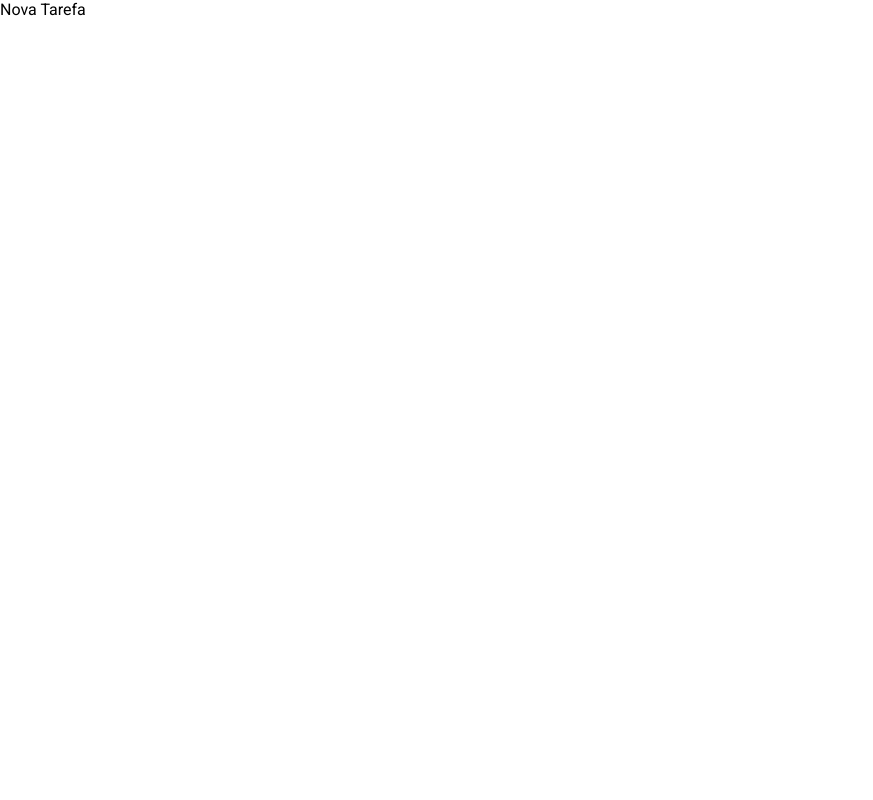
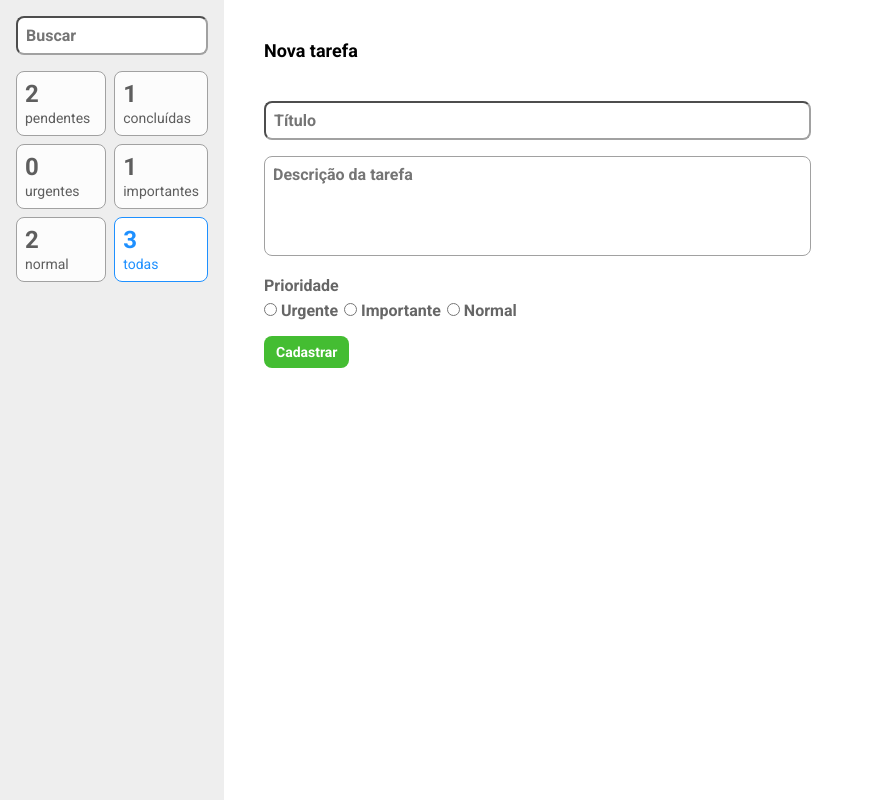
Before and after one commit to devMahaw/todo_react, a React (Create React App) app: page /new in a window 1280 px wide. Shown: the whole page, without its empty margins (0-873 px from the left). Built offline with nearby package versions, Linux system fonts and the light colour scheme.

Commit message:
feat: create task action included

```diff
--- a/src/components/Task/index.tsx
+++ b/src/components/Task/index.tsx
@@ -1,7 +1,7 @@
 import { useDispatch } from "react-redux";
 import { useEffect, useState } from "react";
 import * as S from "./styles";
-import * as enums from "../../utils/enums/task";
+import { SaveButton } from "../../styles";
 import { remove, edit } from "../../store/reducers/tasks";
 import TaskClass from "../../models/Task";
 
@@ -46,7 +46,7 @@ const Task = ({
       <S.ActionBar>
         {isEditing ? (
           <>
-            <S.SaveButton
+            <SaveButton
               onClick={() => {
                 dispatch(
                   edit({
@@ -61,15 +61,17 @@ const Task = ({
               }}
             >
               Salvar
-            </S.SaveButton>
-            <S.CancelButton onClick={cancelEdit}>Cancelar</S.CancelButton>
+            </SaveButton>
+            <S.CancelRemoveButton onClick={cancelEdit}>
+              Cancelar
+            </S.CancelRemoveButton>
           </>
         ) : (
           <>
             <S.Button onClick={() => setIsEditing(true)}>Editar</S.Button>
-            <S.RemoveButton onClick={() => dispatch(remove(id))}>
+            <S.CancelRemoveButton onClick={() => dispatch(remove(id))}>
               Remover
-            </S.RemoveButton>
+            </S.CancelRemoveButton>
           </>
         )}
       </S.ActionBar>
--- a/src/components/Task/styles.ts
+++ b/src/components/Task/styles.ts
@@ -77,14 +77,6 @@ export const Button = styled.button`
   margin-right: 8px;
 `;
 
-export const SaveButton = styled(Button)`
-  background-color: ${variables.green};
-`;
-
-export const CancelButton = styled(Button)`
+export const CancelRemoveButton = styled(Button)`
   background-color: ${variables.red};
 `;
-
-export const RemoveButton = styled(Button)`
-  background-color: ${variables.red};
-`;
--- /dev/null
+++ b/src/containers/Form/index.tsx
@@ -0,0 +1,74 @@
+import { FormEvent, useState } from "react";
+import { useDispatch } from "react-redux";
+import { useNavigate } from "react-router-dom";
+import { MainContainer, SaveButton, Title } from "../../styles/index";
+import { TextField } from "../../styles/index";
+import { Form as FormStyle, Options, Option } from "./styles";
+import * as enums from "../../utils/enums/task";
+import Task from "../../models/Task";
+import { register } from "../../store/reducers/tasks";
+
+const Form = () => {
+  const dispatch = useDispatch();
+  const navigate = useNavigate();
+  const [title, setTitle] = useState("");
+  const [description, setDescription] = useState("");
+  const [priority, setPriority] = useState(enums.Priority.NORMAL);
+
+  const registerTask = (event: FormEvent) => {
+    event.preventDefault();
+
+    const taskForAdd = new Task(
+      title,
+      priority,
+      enums.Status.PENDENTE,
+      description,
+      9
+    );
+
+    dispatch(register(taskForAdd));
+    navigate("/");
+  };
+
+  return (
+    <MainContainer>
+      <Title>Nova tarefa</Title>
+      <FormStyle onSubmit={registerTask}>
+        <TextField
+          required
+          value={title}
+          onChange={({ target }) => setTitle(target.value)}
+          type="text"
+          placeholder="Título"
+        />
+        <TextField
+          value={description}
+          onChange={({ target }) => setDescription(target.value)}
+          as="textarea"
+          placeholder="Descrição da tarefa"
+        />
+        <Options>
+          <p>Prioridade</p>
+          {Object.values(enums.Priority).map((priority) => (
+            <Option key={priority}>
+              <input
+                required
+                value={priority}
+                name="prioridade"
+                type="radio"
+                onChange={(event) =>
+                  setPriority(event.target.value as enums.Priority)
+                }
+                id={priority}
+              />{" "}
+              <label htmlFor={priority}>{priority}</label>
+            </Option>
+          ))}
+        </Options>
+        <SaveButton type="submit">Cadastrar</SaveButton>
+      </FormStyle>
+    </MainContainer>
+  );
+};
+
+export default Form;
--- /dev/null
+++ b/src/containers/Form/styles.ts
@@ -0,0 +1,31 @@
+import styled from "styled-components";
+
+export const Form = styled.form`
+  max-width: 547px;
+  width: 100%;
+  font-weight: bold;
+  color: #666666;
+
+  textarea {
+    resize: none;
+    margin: 16px 0px;
+    height: 100px;
+  }
+`;
+
+export const Options = styled.div`
+  margin-bottom: 16px;
+
+  p {
+    margin-bottom: 6px;
+  }
+
+  label {
+    margin-right: 6px;
+  }
+`;
+
+export const Option = styled.div`
+  display: inline;
+  text-transform: capitalize;
+`;
--- a/src/containers/TodoList/index.tsx
+++ b/src/containers/TodoList/index.tsx
@@ -1,6 +1,6 @@
 import { useSelector } from "react-redux";
 import Task from "../../components/Task";
-import { Container, Result } from "./styles";
+import { MainContainer, Title } from "../../styles/index";
 import { RootReducer } from "../../store";
 
 const TodoList = () => {
@@ -45,8 +45,8 @@ const TodoList = () => {
   const message = displayFilterResult(tasks.length);
 
   return (
-    <Container>
-      <Result>{message}</Result>
+    <MainContainer>
+      <Title as="p">{message}</Title>
       <ul>
         {tasks.map((task) => (
           <li key={task.title}>
@@ -60,7 +60,7 @@ const TodoList = () => {
           </li>
         ))}
       </ul>
-    </Container>
+    </MainContainer>
   );
 };
 
--- a/src/containers/TodoList/styles.ts
+++ /dev/null
@@ -1,13 +0,0 @@
-import styled from "styled-components";
-
-export const Container = styled.main`
-  padding: 0px 40px;
-  height: 100vh;
-  overflow-y: scroll;
-`;
-
-export const Result = styled.p`
-  font-weight: bold;
-  margin: 40px 0px;
-  font-size: 18px;
-`;
--- a/src/containers/sidebar/index.tsx
+++ b/src/containers/sidebar/index.tsx
@@ -5,6 +5,7 @@ import * as S from "./styles";
 import { RootReducer } from "../../store";
 import { changeTerm } from "../../store/reducers/filter";
 import * as enums from "../../utils/enums/task";
+import { TextField } from "../../styles/index";
 
 const Sidebar = () => {
   const dispatch = useDispatch();
@@ -13,7 +14,7 @@ const Sidebar = () => {
   return (
     <S.Aside>
       <div>
-        <S.Search
+        <TextField
           type="text"
           placeholder="Buscar"
           value={term}
--- a/src/containers/sidebar/styles.ts
+++ b/src/containers/sidebar/styles.ts
@@ -12,15 +12,3 @@ export const Filters = styled.div`
   gap: 8px;
   margin-top: 16px;
 `;
-
-export const Search = styled.input`
-  padding: 8px;
-  background-color: #fff;
-  border-radius: 8px;
-  font-weight: bold;
-  color: #666666;
-  border-color: #a1a1a1;
-  width: 100%;
-  font-size: 16px;
-  outline: none;
-`;
--- a/src/pages/Register/index.tsx
+++ b/src/pages/Register/index.tsx
@@ -1,3 +1,11 @@
-const Register = () => <div>Nova Tarefa</div>;
+import Form from "../../containers/Form/";
+import Sidebar from "../../containers/Sidebar";
+
+const Register = () => (
+  <>
+    <Sidebar />
+    <Form />
+  </>
+);
 
 export default Register;
--- a/src/store/reducers/tasks.ts
+++ b/src/store/reducers/tasks.ts
@@ -47,10 +47,22 @@ const tasksSlice = createSlice({
       if (taskIndex >= 0) {
         state.items[taskIndex] = action.payload;
       }
+    },
+    register: (state, action: PayloadAction<Task>) => {
+      const taskAlreadyExists = state.items.find(
+        (task) =>
+          task.title.toLowerCase() === action.payload.title.toLowerCase()
+      );
+
+      if (taskAlreadyExists) {
+        alert("Já existe uma tarefa com esse nome");
+      } else {
+        state.items.push(action.payload);
+      }
     }
   }
 });
 
-export const { remove, edit } = tasksSlice.actions;
+export const { remove, edit, register } = tasksSlice.actions;
 
 export default tasksSlice.reducer;
--- a/src/styles/index.ts
+++ b/src/styles/index.ts
@@ -1,4 +1,6 @@
 import styled, { createGlobalStyle } from "styled-components";
+import variables from "./variables";
+import { Button } from "../components/Task/styles";
 
 const GlobalStyle = createGlobalStyle`
   * {
@@ -15,4 +17,33 @@ export const Container = styled.div`
   grid-template-columns: 224px auto;
 `;
 
+export const MainContainer = styled.main`
+  padding: 0px 40px;
+  height: 100vh;
+  overflow-y: scroll;
+`;
+
+export const Title = styled.h2`
+  display: block;
+  font-weight: bold;
+  margin: 40px 0px;
+  font-size: 18px;
+`;
+
+export const TextField = styled.input`
+  padding: 8px;
+  background-color: #fff;
+  border-radius: 8px;
+  font-weight: bold;
+  color: #666666;
+  border-color: #a1a1a1;
+  width: 100%;
+  font-size: 16px;
+  outline: none;
+`;
+
+export const SaveButton = styled(Button)`
+  background-color: ${variables.green};
+`;
+
 export default GlobalStyle;
```
